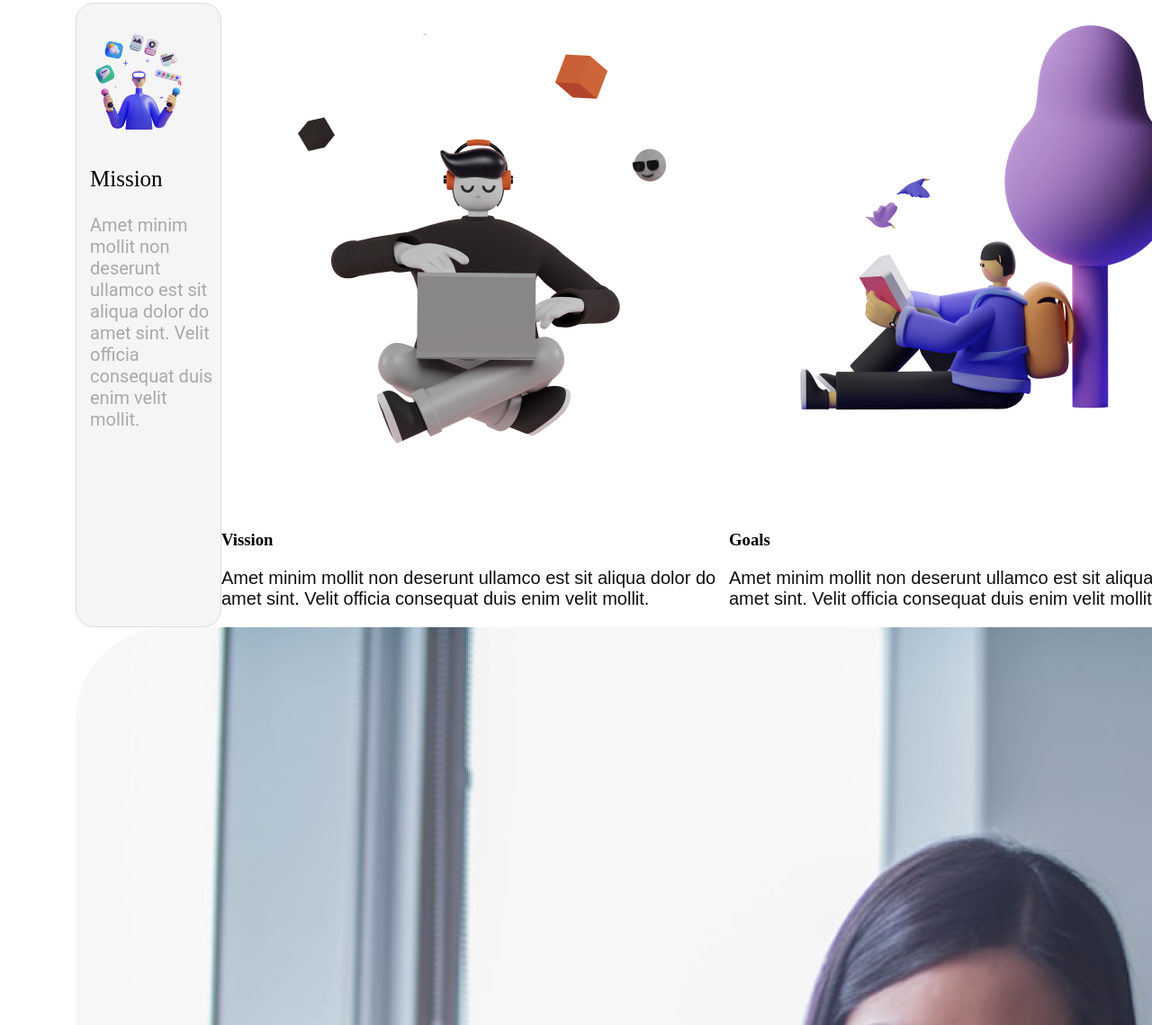
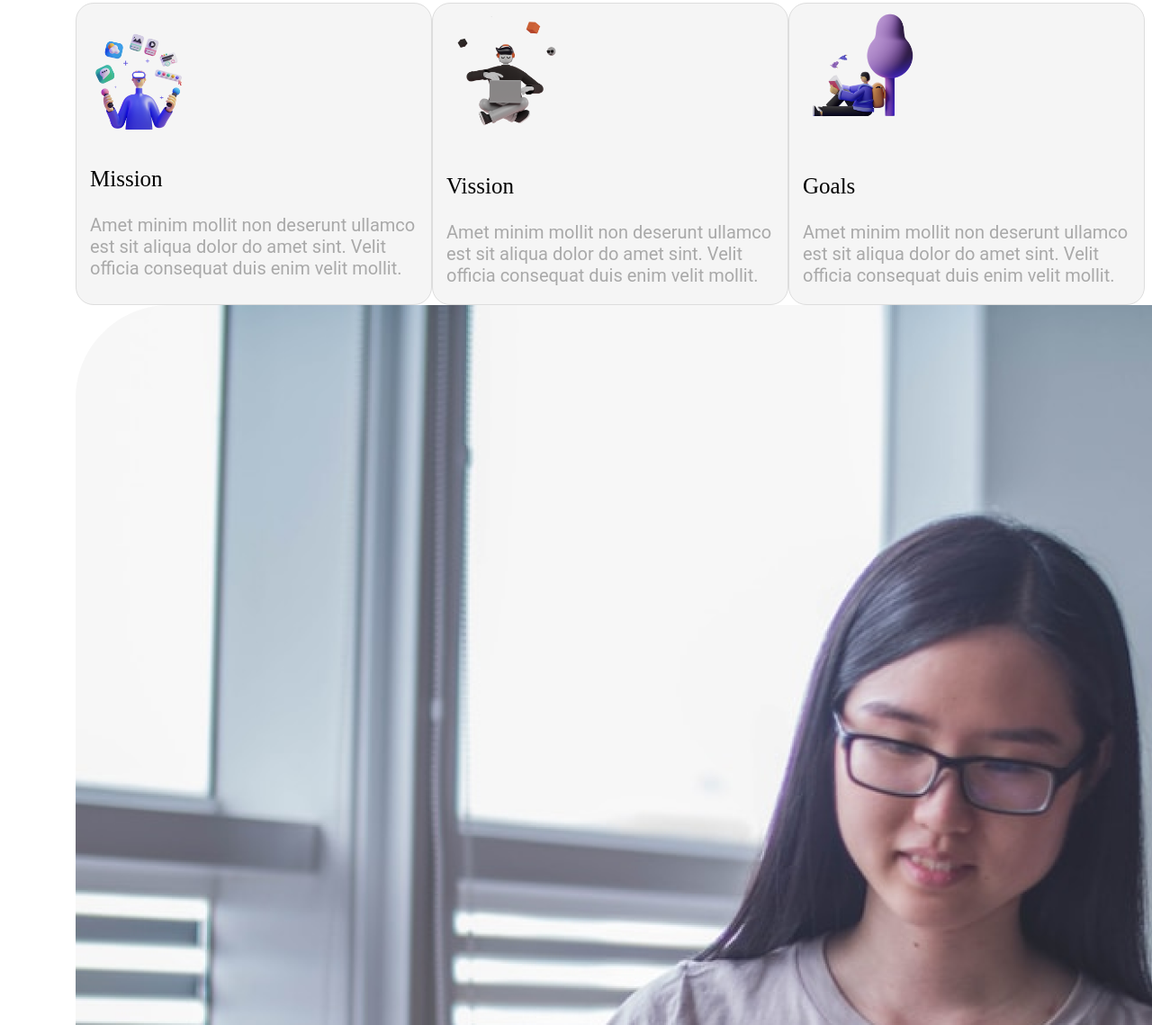
Before and after one commit to RahulKantiChakroborty/assignment-1, a plain HTML site: page index.html in a window 1280 px wide. Shown: the part 695-1834 px from the top of the page at 90% size. Drawn offline with Linux system fonts and the light colour scheme.

Commit message:
assignment-1

```diff
--- a/index.html
+++ b/index.html
@@ -54,7 +54,7 @@
             velit mollit.</p>
         </div>
     </section>
-    <section  class="sec-three">
+    <section>
         <div>
           <img class="second-img" src="images/pictures/coding.png" alt="">
         </div>
@@ -67,8 +67,8 @@
             <a class="second-anchor" target="_blank" href="">Read the Documentation</a>
         </div>
     </section>
-    <section class="sec-four">
-        <div class="flax-three">
+    <section>
+        <div>
            <h1>Know our<br>Global Community</h1>
            <p>Lorem ipsum dolor sit amet, usu cu esse possit referrentur, at eam
             falli deterruisset. No duo populo animal noluisse, enim deterruisset
--- a/style.css
+++ b/style.css
@@ -13,12 +13,10 @@ section{
 span{
     font-size: 40px;
       padding-top: 20px;
-      white-space: nowrap;
-      overflow: hidden;
-      text-overflow: ellipsis;
 }
 .first-heading{
-
+    border-left: solid red 5px;
+    height: 20%
 }
 .second-heading{
     color: darkgoldenrod;
@@ -72,3 +70,49 @@ p{
     color: darkgray;
     font-family: 'Roboto', sans-serif;
 }
+.image-of-vission{
+    border-radius: 4px;
+    padding: 5px;
+    width: 150px;
+  }
+  .vission{
+      border: solid;
+      border-radius: 20px;
+      border-image: url(images/shapes/shape-1.png);
+      border: 1px solid #ddd;
+      background-color:whitesmoke
+  }
+  .heading-of-vission{
+      font-size: 25px;
+      font-weight: 200;
+      padding-left: 15px;
+
+  }
+  .pragraph-of-vission{
+      padding-left: 15px;
+      color: darkgray;
+      font-family: 'Roboto', sans-serif;
+  }
+  .image-of-goals{
+    border-radius: 4px;
+    padding: 5px;
+    width: 150px;
+  }
+  .goals{
+      border: solid;
+      border-radius: 20px;
+      border-image: url(images/shapes/shape-1.png);
+      border: 1px solid #ddd;
+      background-color:whitesmoke
+  }
+  .heading-of-goals{
+      font-size: 25px;
+      font-weight: 200;
+      padding-left: 15px;
+
+  }
+  .pragraph-of-goals{
+      padding-left: 15px;
+      color: darkgray;
+      font-family: 'Roboto', sans-serif;
+  }
```
